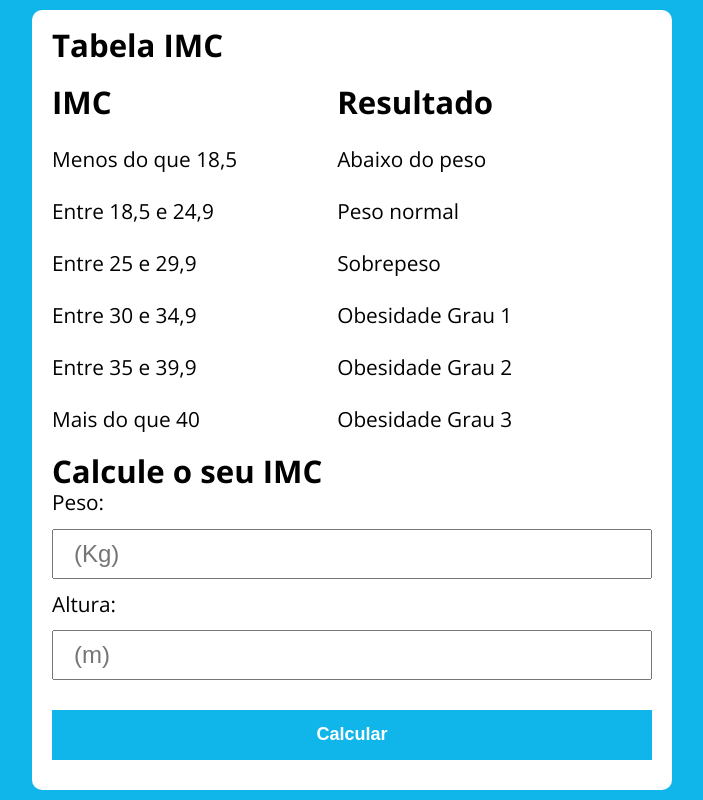
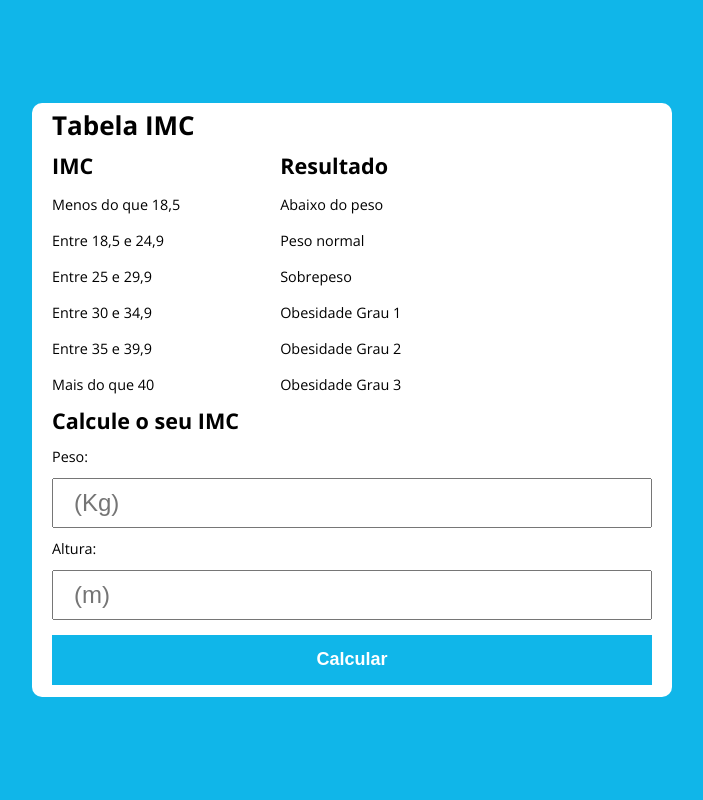
Before and after one commit to danieldev1918/Projeto1-CalculadoradeIMC, a plain HTML site: page CalculadoraIMC/calculadoraimc.html in a window 1280 px wide. Shown: the whole page, without its empty margins (288-991 px from the left). Drawn offline with nearby package versions, Linux system fonts and the light colour scheme.

Commit message:
Correções

```diff
--- a/CalculadoraIMC/assets/css/style.css
+++ b/CalculadoraIMC/assets/css/style.css
@@ -10,16 +10,16 @@
 /* Reset e configurações básicas para todos os elementos */
 * {
     box-sizing: border-box; /* Inclui padding e border dentro do width e height */
-    outline: 0; /* Remove contorno padrão ao focar em inputs */
+    outline: 0; /* Remove o contorno padrão ao focar em inputs */
 }
 
-/* Estilo base do corpo da página */
+/* Estilo do corpo da página */
 body {
     margin: 0; /* Remove margens padrão */
     padding: 0 20px; /* Adiciona padding lateral */
     background: var(--primary-color); /* Fundo azul */
     font-family: 'Open Sans', sans-serif; /* Define a fonte padrão */
-    font-size: 1.3em; /* Tamanho do texto base */
+    font-size: 0.9em; /* Tamanho do texto base */
     line-height: 1.5em; /* Espaçamento entre linhas */
     min-height: 100vh; /* Garante que o body tenha no mínimo a altura da tela */
     display: flex; /* Flexbox para centralizar */
@@ -32,7 +32,7 @@ body {
     max-width: 640px; /* Largura máxima */
     width: 100%; /* Ocupa toda a largura possível até o máximo */
     background-color: white; /* Fundo branco */
-    padding: 20px; /* Espaçamento interno */
+    padding: 12px 20px; /* Espaçamento interno */
     border-radius: 10px; /* Cantos arredondados */
 }
 
@@ -70,12 +70,18 @@ form button {
     font-weight: 700; /* Texto em negrito */
     height: 50px; /* Altura fixa */
     cursor: pointer; /* Cursor de mão ao passar o mouse */
-    margin-top: 30px; /* Espaço acima do botão */
+    margin-top: 15px; /* Espaço acima do botão */
+    margin-bottom: 0px; /* Espaço abaixo do botão */
 }
 
-/* Remove margens padrão do h1 */
+
 h1 {
-    margin: 0;
+    font-size: 26px; /* Altera o tamanho do h1 */
+    margin: 0; /* Remove margens padrão do h1 */
+}
+
+form h2{
+    margin: 0px 0px 14.4px; /* Altera margens do h2 */
 }
 
 /* Cor de fundo ao passar o mouse no botão */
@@ -99,7 +105,7 @@ form button:active {
     padding: 10px 15px; /* Espaçamento interno */
     border-radius: 5px; /* Cantos arredondados */
     color: white; /* Texto branco */
-    margin-top: 20px; /* Espaçamento superior */
+    margin-top: 15px; /* Espaçamento superior */
 }
 
 /* Fundo vermelho claro para mensagens de erro */
--- a/CalculadoraIMC/calculadoraimc.html
+++ b/CalculadoraIMC/calculadoraimc.html
@@ -28,7 +28,7 @@
             </div>
 
             <div id="resultado">
-                <!-- Coluna com as classificações correspondentes aos valores -->
+                <!-- Coluna com as classificações que correspondem aos valores -->
                 <h2>Resultado</h2>
                 <p>Abaixo do peso</p>
                 <p>Peso normal</p>
@@ -41,13 +41,13 @@
 
         <form id="formulario">
             <!-- Formulário onde o usuário digita os dados para o cálculo do IMC -->
-            <h1>Calcule o seu IMC</h1>
+            <h2>Calcule o seu IMC</h2>
 
             <label for="input-peso">Peso:</label>
             <!-- Rótulo para o campo de peso -->
 
             <input type="number" id="input-peso" name="input-peso" step="0.01" placeholder="(Kg)">
-            <!-- Campo para o usuário digitar o peso. Usa step 0.01 para aceitar casas decimais -->
+            <!-- Campo para o usuário digitar o peso. Usei step 0.01 para aceitar casas decimais -->
 
             <label for="input-altura">Altura:</label>
             <!-- Rótulo para o campo de altura -->
```
